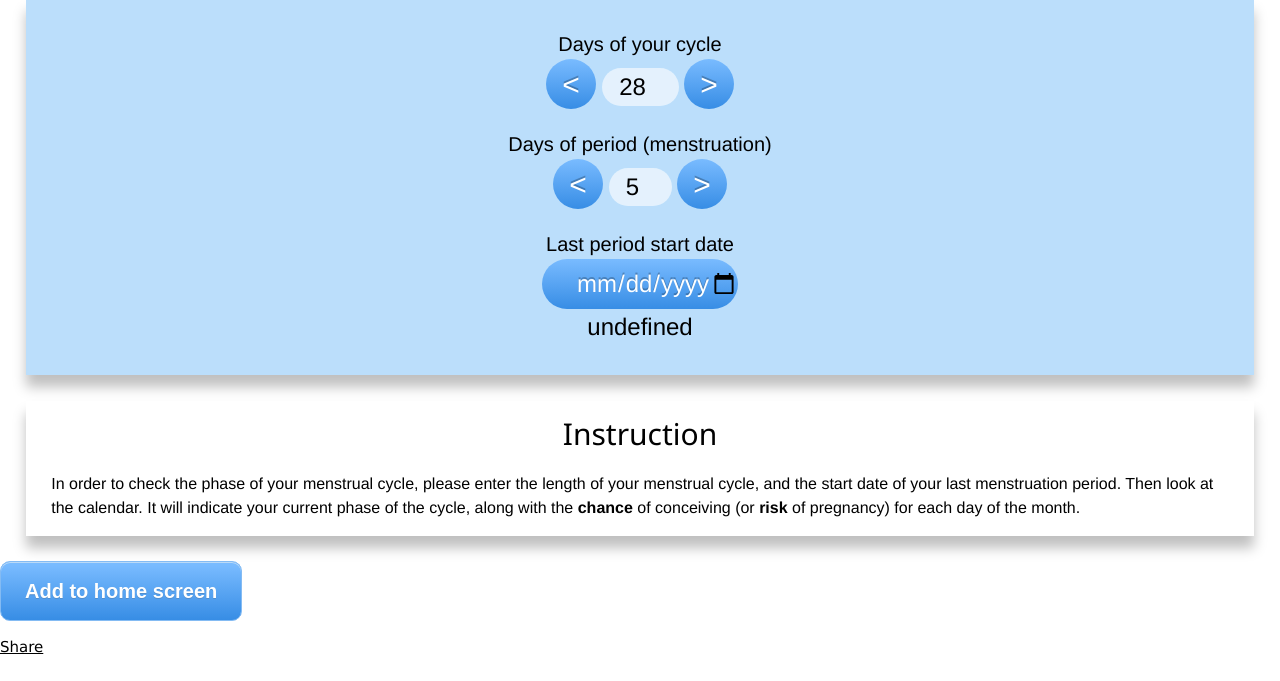
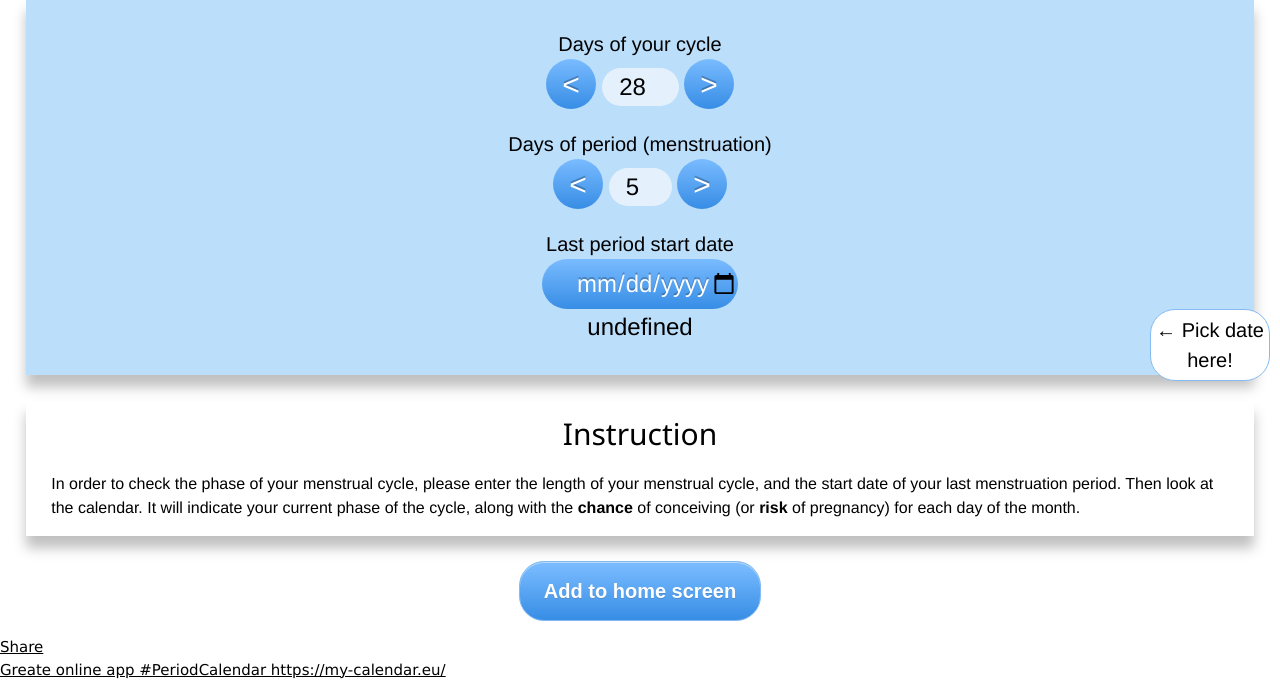
Before and after one commit to zabski/my-calendar, a PHP site: page / in a window 1280 px wide. Shown: the part 669-1350 px from the top of the page. Before the commit the page ends 1323 px from the top, so only its background shows below. Run offline with PHP 8.4, Linux system fonts and the light colour scheme; some libraries are stand-ins or nearby versions.

Commit message:
PWA works on my-calendar.eu sw.js files to chache path change manifest start_url path change http to https redirect css buttons positioning date hint bubble

```diff
--- a/calendar2.css
+++ b/calendar2.css
@@ -295,6 +295,19 @@ body {
 }
 
 #input_data input[type="date"] {
+    display: block;
+    margin-left: auto;
+    margin-right: auto;
+    /*
+    margin-left: 50%;
+    margin-right: 50%;
+    top: 50%;
+
+    position: absolute;
+    transform: translate(-50%, -50%)
+    align-content: center;
+    align-items: center;
+    align-self: center;*/
 	font-size:120%;
     text-align: right;
     color:#fff;
@@ -466,7 +479,8 @@ h2 {
 
 .add-button {
     display: block;
-    position: static;
+    /*position: static;
+    display:inline-block; */
     margin-left: auto;
     margin-right: auto;
     bottom: 50px;
@@ -476,9 +490,9 @@ h2 {
 	box-shadow:inset 0px 1px 0px 0px #bbdaf7;
 	background:linear-gradient(to bottom, #79bbff 5%, #378de5 100%);
 	background-color:#79bbff;
-	border-radius:10px;
+	border-radius:25px;
 	border:1px solid #84bbf3;
-	display:inline-block;
+
 	cursor:pointer;
 	color:#ffffff;
 	font-family:Arial;
@@ -495,8 +509,30 @@ h2 {
 
 .fb-share-button {
     display: block;
-    position: static;
+    /*position: static;    */
     margin-left: auto;
     margin-right: auto;
-    bottom: 50px;
+    /*bottom: 50px;*/
 }
+
+.western {
+    font: 16px/1.5 "Helvetica Neue", Helvatica, Arial, san-serif;
+    text-align: center;
+    font-weight:bold;
+}
+
+.text-page {
+    padding: 10px;
+}
+
+.date-hint {
+    position: absolute;
+    /*display: block;*/
+    margin-right: 5px;
+    right: 5px;
+    max-width: 120px;
+    padding:5px;
+    border:1px solid #84bbf3;
+    border-radius:25px;
+    background-color:#fff;
+}
--- a/index.html
+++ b/index.html
@@ -88,6 +88,7 @@
           }
         }
     </script>
+    <!--script type='text/javascript' src='https://platform-api.sharethis.com/js/sharethis.js#property=5dcad444ccf294001963771a&product=inline-share-buttons&cms=website' async='async'></script-->
 </head>
 
 <body onload="checkDate('')">
@@ -170,7 +171,7 @@
 	<p>
 		<label for="cycle">Days of your cycle</label><br>
 		<input type="button" id="cycle_prev" value="<" onclick="buttonPress('cycle', -1);"/>
-		<input type="number" id="cycle" min="20" max="40" step="1" value="28" default="28" onchange="updateCalendar();" readonly/>
+		<input type="number" id="cycle" min="20" max="40" step="1" value="28" default="28" onchange="updateCalendar();" readonly placeholder="Days of cycle"/>
 		<input type="button" id="cycle_next" value=">" onclick="buttonPress('cycle', 1);"/>
 	<p>
 
@@ -186,10 +187,10 @@
 		<input type="button" id="luteal_next" value="&plus;" onclick="buttonPress('luteal', 1);"/>
 	<p>
 		<label for="last">Last period start date</label><br>
-		<input type="date" id="last_cycle" name="last" onchange="updateCalendar();" />
+		<input type="date" id="last_cycle" name="last" onchange="updateCalendar();" placeholder="Pick date here!" />
 		<!--onload="this.value=checkDate(this.value)" onFocus="this.value=checkDate(this.value)" /> <!--onFocus="if (this.value=='' || this.value=='dd.mm.rrrr') {this.value=getDate()}" -->
-		<br>
-		<text id="weekday">Weekday</text>
+		<text id="weekday" class="" onchange="">Weekday</text>
+		<span class="date-hint" >&larr; Pick date here!</span>
 </form>
 <div id="instruction">
 <h2>Instruction</h2>
@@ -221,6 +222,11 @@
 <!-- facebook share button-->
 <p>
 <div class="fb-share-button" data-href="https://my-calendar.eu/?utm_source=share_btm&amp;utm_medium=facebook" data-layout="button_count" data-size="large"><a target="_blank" href="https://www.facebook.com/sharer/sharer.php?u=https%3A%2F%2Fmy-calendar.eu%2F%3Futm_source%3Dshare_btm%26utm_medium%3Dfacebook&amp;src=sdkpreparse" class="fb-xfbml-parse-ignore">Share</a></div>
+
+<a href="https://twitter.com/intent/tweet?button_hashtag=PeriodCalendar&ref_src=twsrc%5Etfw" class="twitter-hashtag-button" data-show-count="false">
+Greate online app #PeriodCalendar https://my-calendar.eu/</a><script async src="https://platform.twitter.com/widgets.js" charset="utf-8"></script>
+
+<!--div class="sharethis-inline-share-buttons"></div-->
 
 </body>
 <!--script src="https://ajax.googleapis.com/ajax/libs/jquery/1.4.2/jquery.min.js"></script>
--- a/preg.html
+++ b/preg.html
@@ -74,6 +74,8 @@ function myFunction() {
 <!-- sidebar html end -->
 </head>
 <body>
+
+<div class="text-page">
 <!-- body content Pregnant.html -->
 <DIV ID="headline" DIR="LTR">
 	<H1><FONT FACE="Arial, sans-serif">Pregnancy: Tips for Trying to
@@ -516,7 +518,8 @@ function myFunction() {
 	<P><BR><BR>
 	</P>
 </DIV>
-<BR><BR><BR><BR>
+<BR>
+</div>
 <!-- end body content Pregnant.html -->
 
 <!-- Sidebar --
```
Also changed, not shown: fert.html (+8 -3 lines), mens.html (+6 -3 lines), sw.js (+16 -2 lines), .htaccess (added), manifest.json.
